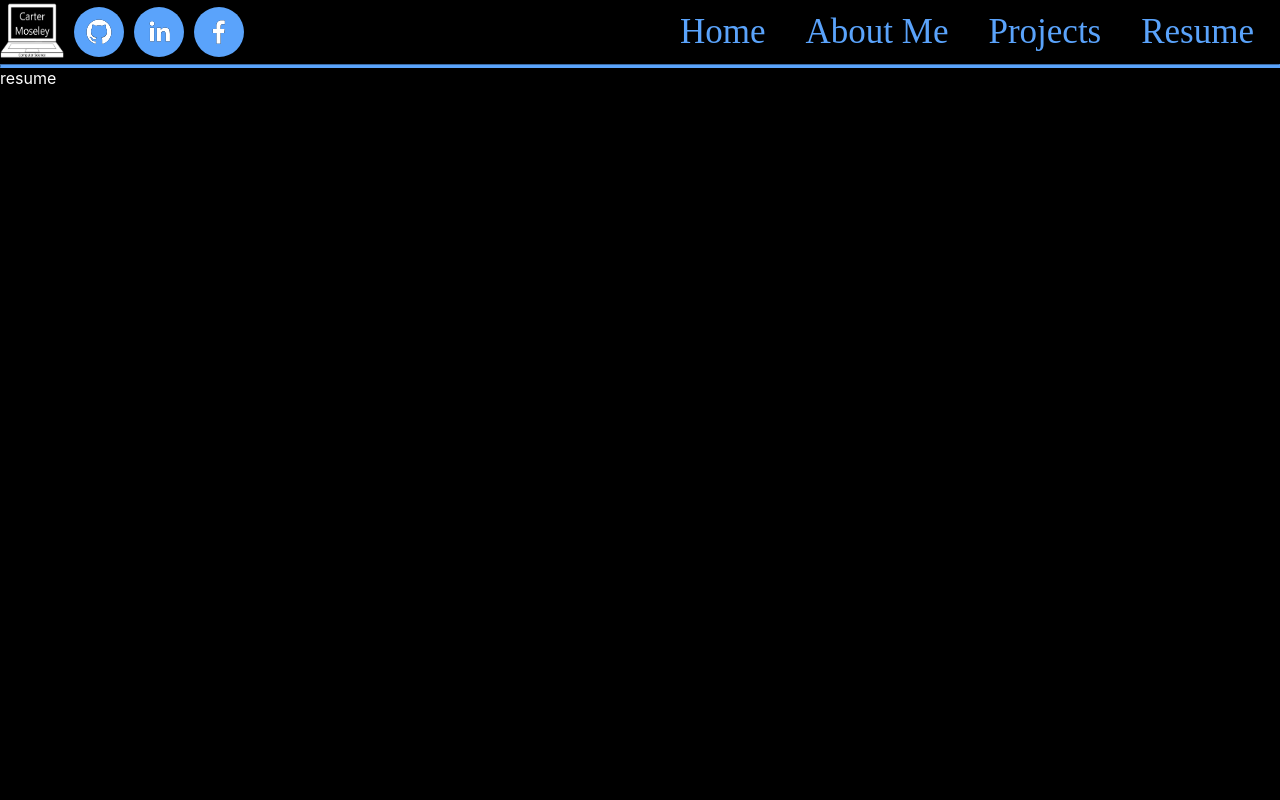
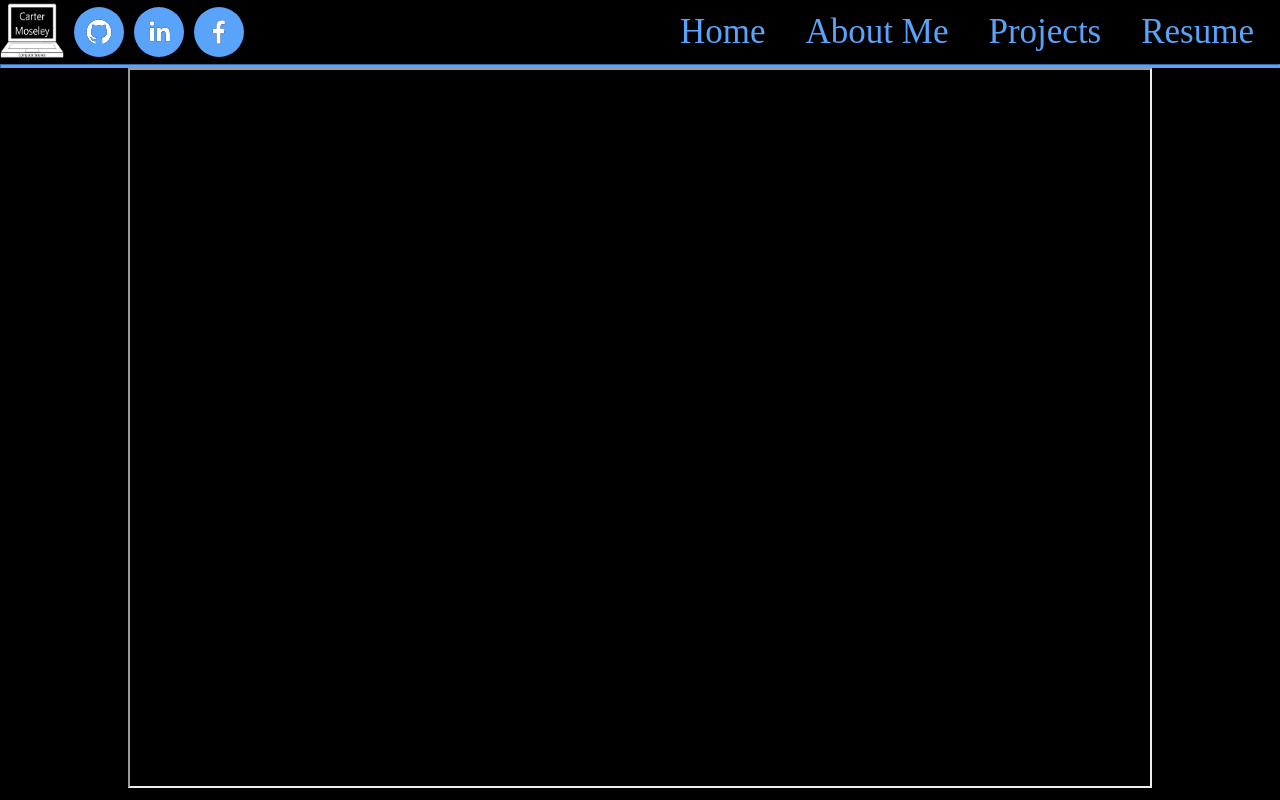
Before and after one commit to CarterTheMan/Personal-Website, a React (Create React App) app in the folder personal-website/: page / in a window 1280 px wide. Both pictures are taken after a click on the link "Resume". Built offline with nearby package versions, Linux system fonts and the light colour scheme.

Commit message:
Added my resume to the tabs so that appears

```diff
--- a/personal-website/src/components/menu/Menu.tsx
+++ b/personal-website/src/components/menu/Menu.tsx
@@ -5,6 +5,7 @@ import { SocialIcon } from 'react-social-icons'
 import Home from '../../pages/Home/Home';
 import AboutMe from '../../pages/AboutMe/AboutMe';
 import Projects from '../../pages/projects/ProjectsAll/Projects';
+import Resume from '../../pages/Resume/Resume'
 
 const homePage = function () {
     const root = createRoot(document.getElementById('root')!)
@@ -30,7 +31,7 @@ const projectsPage = function () {
 const resume = function () {
     const root = createRoot(document.getElementById('root')!)
     root.render(
-        <p style={{color: 'white'}}>resume</p>
+        <Resume />
     );
 }
 
--- /dev/null
+++ b/personal-website/src/pages/Resume/Resume.css
@@ -0,0 +1,10 @@
+.resume-div {
+    justify-content: center;
+    text-align: center;
+    height: 100%;
+}
+
+.resume-image {
+    height: 90vh;
+    width: 80vw;
+}
--- /dev/null
+++ b/personal-website/src/pages/Resume/Resume.tsx
@@ -0,0 +1,21 @@
+import './Resume.css';
+import { pdfjs } from 'react-pdf';
+import ReactPDF from 'react-pdf';
+import { useState } from 'react';
+import { Document, Page } from 'react-pdf';
+
+
+export default function MyApp() {
+    const [numPages, setNumPages] = useState<number>();
+    const [pageNumber, setPageNumber] = useState<number>(1);
+
+    function onDocumentLoadSuccess({ numPages }: { numPages: number }): void {
+        setNumPages(numPages);
+    }
+
+    return (
+        <div className='resume-div'>
+            <iframe src={process.env.PUBLIC_URL + '/resume.pdf'} className='resume-image' />
+        </div>
+    );
+}
```
Also changed, not shown: 1 other file (tests, documents, lock files or other folders).
